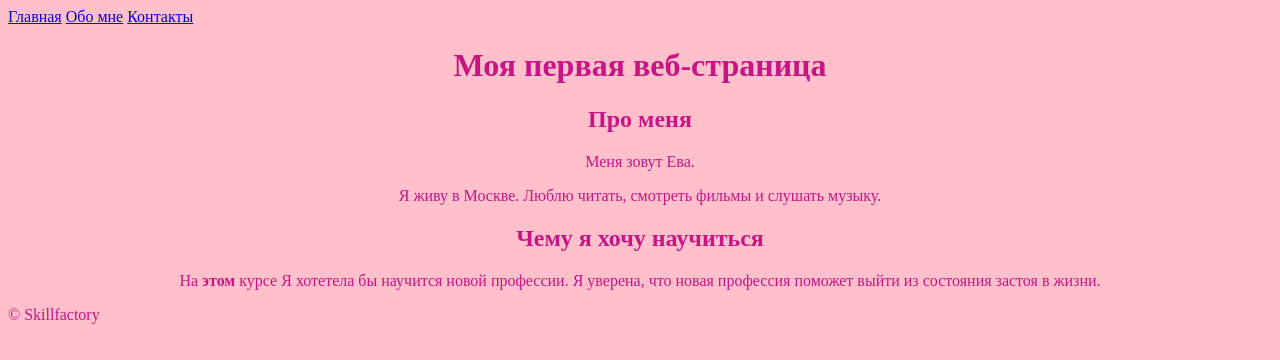
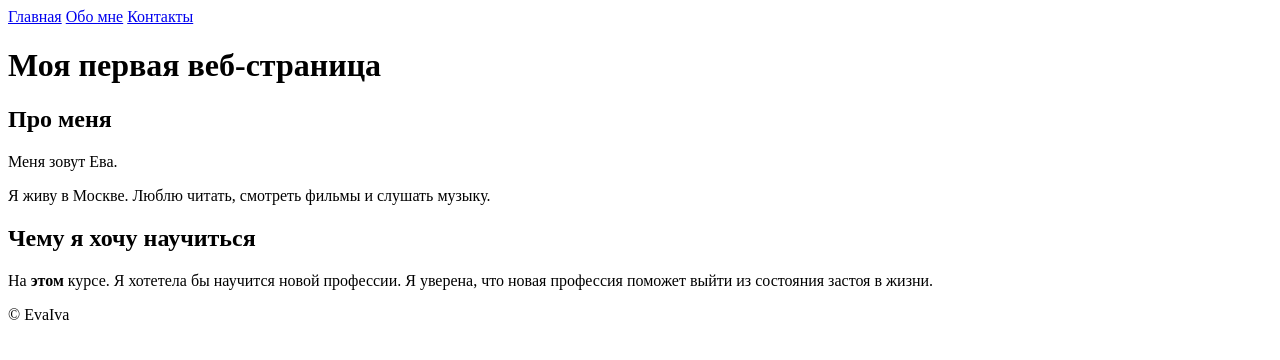
Before and after one commit to evaiva77/TASK2, a plain HTML site: page index.html in a window 1280 px wide. Drawn offline with Linux system fonts and the light colour scheme.

Commit message:
new files added, code edited

```diff
--- a/index.html
+++ b/index.html
@@ -4,20 +4,20 @@
     <meta charset="utf-8">
     <title>Моя первая веб-страница</title>
 </head>
-<body bgcolor="#FFC0CB" text="#C71585">
+<body>
     <header>
         <a href="#">Главная</a>
         <a href="about.html">Обо мне</a>
         <a href="contacts.html">Контакты</a>
-</header>
-<main>
-    <h1 align = "center">Моя первая веб-страница</h1>
-    <h2 align = "center">Про меня</h2>
-    <p align = "center">Меня зовут Ева. </p>
-    <p align = "center">Я живу в Москве. Люблю читать, смотреть фильмы и слушать музыку.</p>
-    <h2 align = "center">Чему я хочу научиться</h2>
-    <p align = "center">На <strong>этом</strong> курсе Я хотетела бы научится новой профессии. Я уверена, что новая профессия поможет выйти из состояния застоя в жизни.</p>
-</main>
-<footer><span>&copy;&nbsp;Skillfactory</span></footer>
+    </header>
+    <main>
+        <h1>Моя первая веб-страница</h1>
+        <h2>Про меня</h2>
+        <p>Меня зовут Ева. </p>
+        <p>Я живу в Москве. Люблю читать, смотреть фильмы и слушать музыку.</p>
+        <h2>Чему я хочу научиться</h2>
+        <p>На <strong>этом</strong> курсе. Я хотетела бы научится новой профессии. Я уверена, что новая профессия поможет выйти из состояния застоя в жизни.</p>
+    </main>
+    <footer><span>&copy;&nbsp;EvaIva</span></footer>
 </body>
 </html>
```
Also changed, not shown: about.html (+12 -12 lines), contacts.html (+7 -6 lines), IMAGES/img.png (added).
